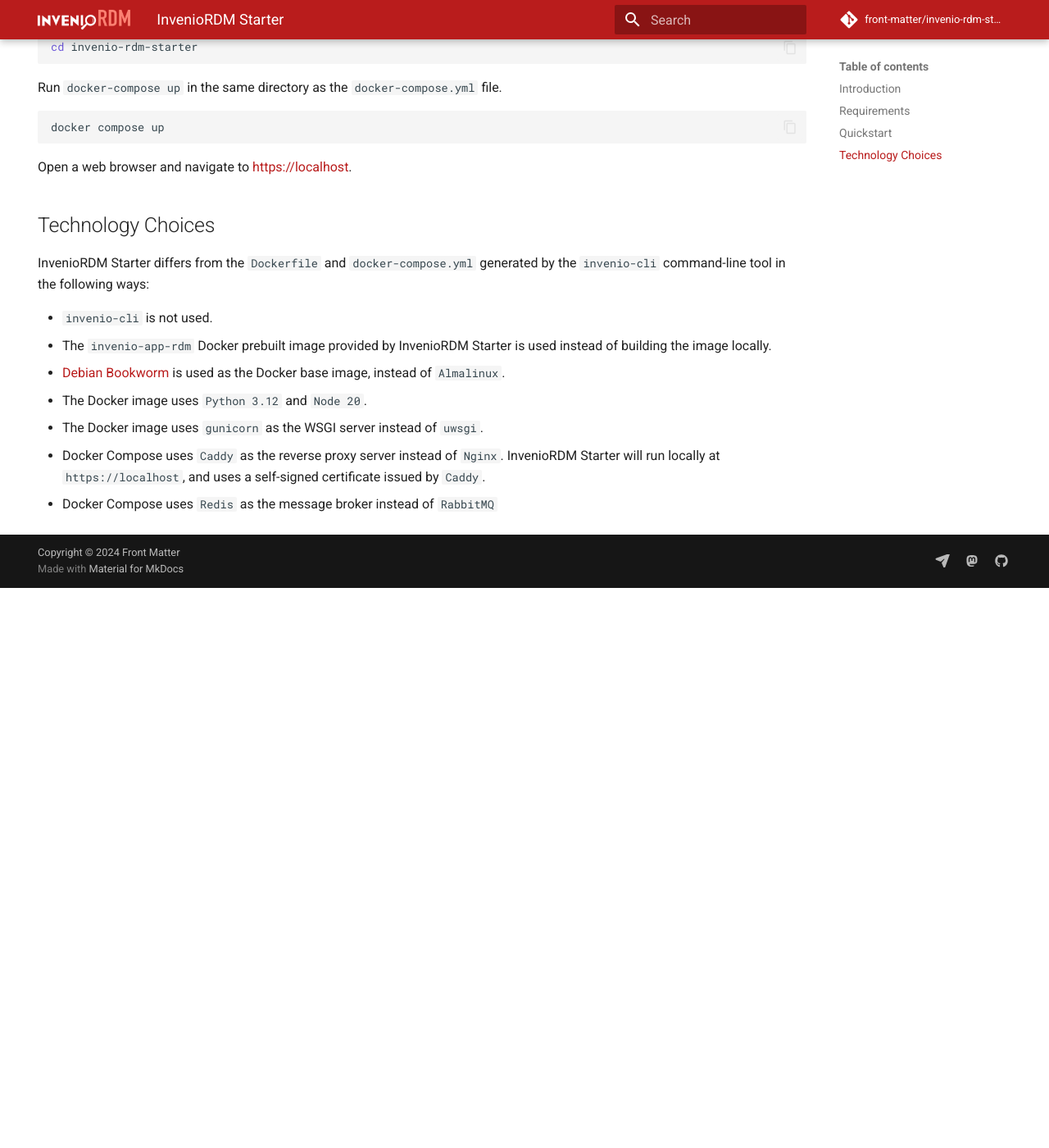
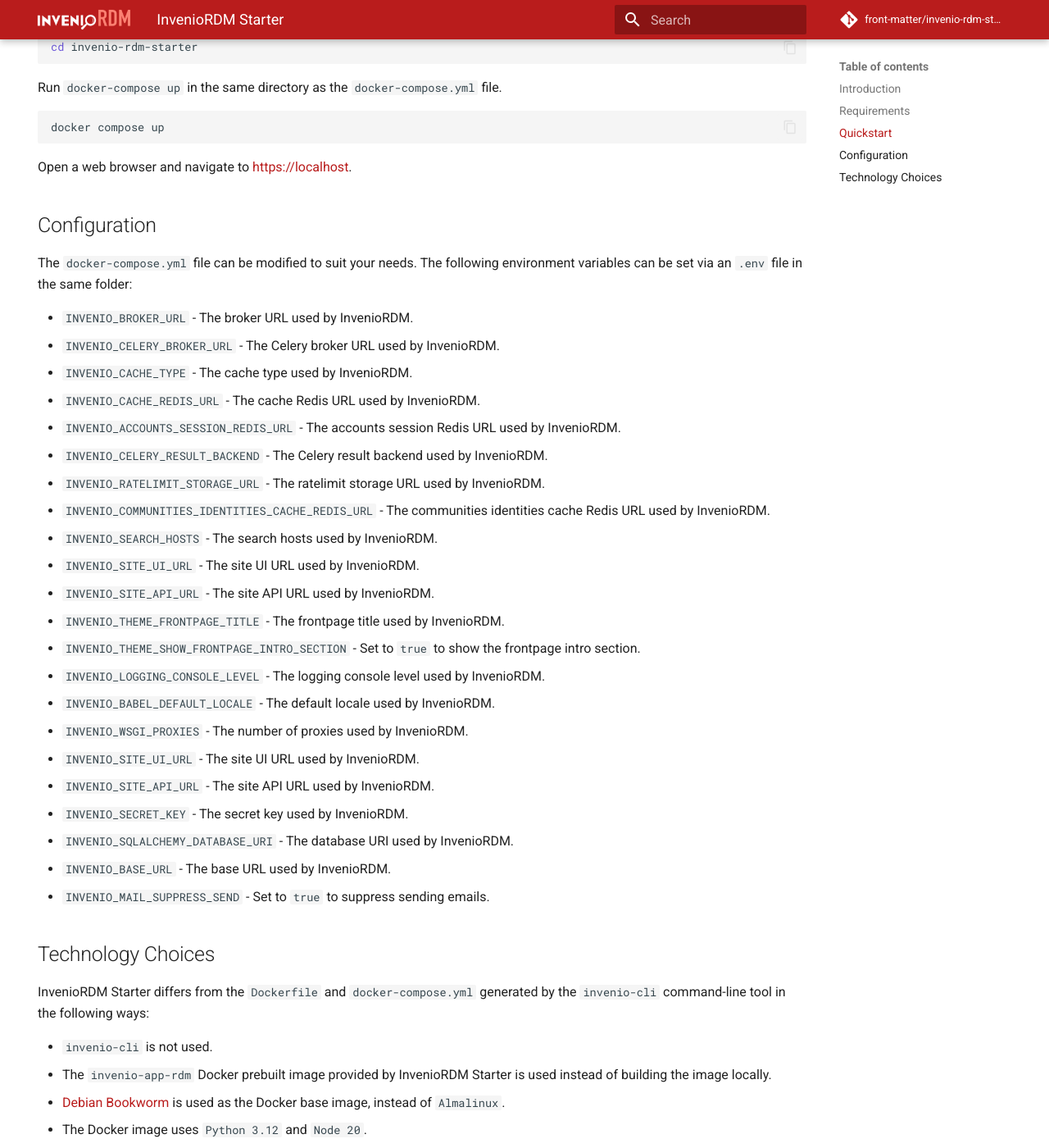
Before and after one commit to front-matter/invenio-rdm-starter, an MkDocs documentation site: the page built from docs/index.md, in a window 1280 px wide and 1400 px high, scrolled down 1247 px. Shown: the whole window at 82% size. Built offline with MkDocs 1.6.1 and Material for MkDocs 9.7.7, drawn with Linux system fonts in a browser that asks for light colours; comment, search, counter and statistics services are not loaded; before the commit the page ends 1964 px from its top, so only the background shows below that.

Commit message:
document env variables

```diff
--- a/docs/index.md
+++ b/docs/index.md
@@ -42,6 +42,33 @@
 
 Open a web browser and navigate to [https://localhost](https://localhost).
 
+## Configuration
+
+The `docker-compose.yml` file can be modified to suit your needs. The following environment variables can be set via an `.env` file in the same folder:
+
+* `INVENIO_BROKER_URL` - The broker URL used by InvenioRDM.
+* `INVENIO_CELERY_BROKER_URL` - The Celery broker URL used by InvenioRDM.
+* `INVENIO_CACHE_TYPE` - The cache type used by InvenioRDM.
+* `INVENIO_CACHE_REDIS_URL` - The cache Redis URL used by InvenioRDM.
+* `INVENIO_ACCOUNTS_SESSION_REDIS_URL` - The accounts session Redis URL used by InvenioRDM.
+* `INVENIO_CELERY_RESULT_BACKEND` - The Celery result backend used by InvenioRDM.
+* `INVENIO_RATELIMIT_STORAGE_URL` - The ratelimit storage URL used by InvenioRDM.
+* `INVENIO_COMMUNITIES_IDENTITIES_CACHE_REDIS_URL` - The communities identities cache Redis URL used by InvenioRDM.
+* `INVENIO_SEARCH_HOSTS` - The search hosts used by InvenioRDM.
+* `INVENIO_SITE_UI_URL` - The site UI URL used by InvenioRDM.
+* `INVENIO_SITE_API_URL` - The site API URL used by InvenioRDM.
+* `INVENIO_THEME_FRONTPAGE_TITLE` - The frontpage title used by InvenioRDM.
+* `INVENIO_THEME_SHOW_FRONTPAGE_INTRO_SECTION` - Set to `true` to show the frontpage intro section.
+* `INVENIO_LOGGING_CONSOLE_LEVEL` - The logging console level used by InvenioRDM.
+* `INVENIO_BABEL_DEFAULT_LOCALE` - The default locale used by InvenioRDM.
+* `INVENIO_WSGI_PROXIES` - The number of proxies used by InvenioRDM.
+* `INVENIO_SITE_UI_URL` - The site UI URL used by InvenioRDM.
+* `INVENIO_SITE_API_URL` - The site API URL used by InvenioRDM.
+* `INVENIO_SECRET_KEY` - The secret key used by InvenioRDM.
+* `INVENIO_SQLALCHEMY_DATABASE_URI` - The database URI used by InvenioRDM.
+* `INVENIO_BASE_URL` - The base URL used by InvenioRDM.
+* `INVENIO_MAIL_SUPPRESS_SEND` - Set to `true` to suppress sending emails.
+
 ## Technology Choices
 
 InvenioRDM Starter differs from the `Dockerfile` and `docker-compose.yml` generated by
```
Also changed, not shown: 2 other files.
